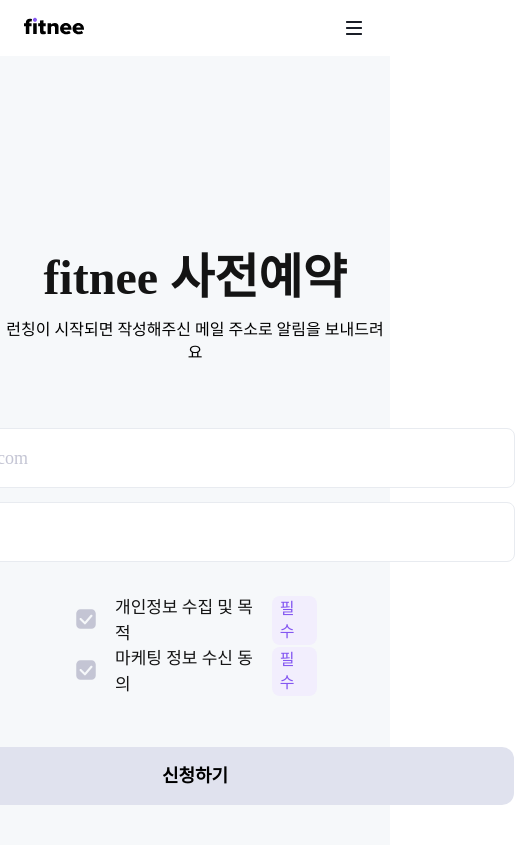
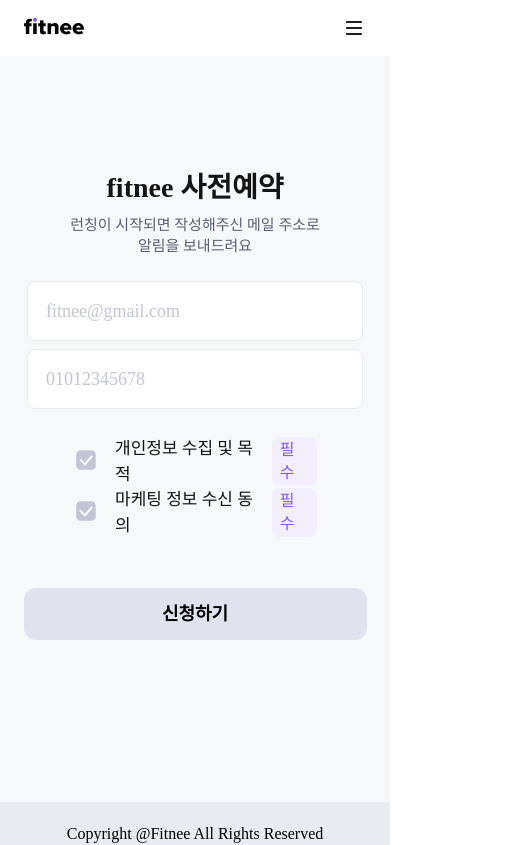
Before and after one commit to fbwogur121/Fitnee_Landing, a Next.js app in the folder landing-page/: page /promotion in a window 390 px wide. Shown: the top 845 px of the page, 515 px wide, since content can reach past the window. Built offline with nearby package versions, Linux system fonts and the light colour scheme.

Commit message:
style: 모바일 css 적용

```diff
--- a/landing-page/app/globals.css
+++ b/landing-page/app/globals.css
@@ -494,7 +494,7 @@
   align-items: center;
 }
 
-.email-input {
+.input {
   display: flex;
   width: 372px;
   height: 36px;
@@ -509,21 +509,7 @@
   line-height: 140%; /* 25.2px */
 }
 
-.tel-input {
-  display: flex;
-  width: 372px;
-  height: 36px;
-  flex-direction: column;
-  justify-content: center;
-  flex-shrink: 0;
-  border: 0;
-  font-family: Pretendard;
-  font-size: 18px;
-  font-style: normal;
-  font-weight: 500;
-  line-height: 140%; /* 25.2px */
-}
-.email-input::placeholder {
+.input::placeholder {
   color: var(--color-grey4, #c4c5d4);
   font-family: Pretendard;
   font-size: 18px;
@@ -532,14 +518,6 @@
   line-height: 140%; /* 25.2px */
 }
 
-.tel-input::placeholder {
-  color: var(--color-grey4, #c4c5d4);
-  font-family: Pretendard;
-  font-size: 18px;
-  font-style: normal;
-  font-weight: 500;
-  line-height: 140%; /* 25.2px */
-}
 .input-wrapper {
   display: flex;
   width: 606px;
@@ -619,3 +597,79 @@
   font-weight: 400;
   line-height: 140%; /* 22.4px */
 }
+
+@media (max-width: 479px) {
+  .promotion-title {
+    margin-top: 112px;
+    color: var(--color-black);
+    font-family: Pretendard;
+    font-size: 28px;
+    font-style: normal;
+    font-weight: 700;
+    line-height: 140%;
+  }
+  .promotion-sub-title {
+    margin-bottom: 24px;
+    color: var(--greyscale-light-g-007, #595f72);
+    text-align: center;
+    font-family: Pretendard;
+    font-size: 15px;
+    font-style: normal;
+    font-weight: 400;
+    line-height: 140%; /* 21px */
+  }
+  .input-wrapper {
+    display: flex;
+    width: 302px;
+    height: 36px;
+    padding: 11px 16px;
+    align-items: center;
+    gap: 10px;
+    flex-shrink: 0;
+    border-radius: 8px;
+    border: 1px solid var(--color-grey2, #e8ebf0);
+    background: var(--color-white, #fff);
+    margin-bottom: 8px;
+  }
+  .input {
+    display: flex;
+    width: 302px;
+    height: 36px;
+    flex-direction: column;
+    justify-content: center;
+    flex-shrink: 0;
+    border: 0;
+    font-family: Pretendard;
+    font-size: 18px;
+    font-style: normal;
+    font-weight: 500;
+    line-height: 140%; /* 25.2px */
+  }
+
+  .input::placeholder {
+    color: var(--color-grey4, #c4c5d4);
+    font-family: Pretendard;
+    font-size: 18px;
+    font-style: normal;
+    font-weight: 500;
+    line-height: 140%; /* 25.2px */
+  }
+  .submit-button {
+    display: flex;
+    width: 343px;
+    height: 52px;
+    padding: 9px 16px 8px 16px;
+    justify-content: center;
+    align-items: center;
+    gap: 10px;
+    flex-shrink: 0;
+    border: 0;
+    border-radius: 12px;
+    font-family: Pretendard;
+    font-size: 18px;
+    font-style: normal;
+    font-weight: 600;
+    line-height: 140%; /* 25.2px */
+    margin-bottom: 146px;
+  }
+}
--- a/landing-page/app/promotion/page.js
+++ b/landing-page/app/promotion/page.js
@@ -42,14 +42,16 @@
     <div className="promotion">
       <div className="promotion-title">fitnee 사전예약</div>
       <div className="promotion-sub-title">
-        런칭이 시작되면 작성해주신 메일 주소로 알림을 보내드려요
+        런칭이 시작되면 작성해주신 메일 주소로
+        <br />
+        알림을 보내드려요
       </div>
       <form className="form" onSubmit={handleSubmit}>
         <div className="input-wrapper">
           <input
             type="email"
             name="email"
-            className="email-input" // 클래스 추가
+            className="input" // 클래스 추가
             placeholder="fitnee@gmail.com"
             value={email}
             onChange={(e) => setEmail(e.target.value)}
@@ -59,7 +61,7 @@
           <input
             type="tel"
             name="tel"
-            className="tel-input" // 클래스 추가
+            className="input" // 클래스 추가
             placeholder="01012345678"
             value={tel}
             onChange={(e) => setTel(e.target.value)}
--- a/landing-page/db.json
+++ b/landing-page/db.json
@@ -57,6 +57,11 @@
       "email": "w@sd",
       "tel": "w",
       "id": 14
+    },
+    {
+      "email": "kindseho@naver.com",
+      "tel": "01012345678",
+      "id": 15
     }
   ],
   "posts": [
```
